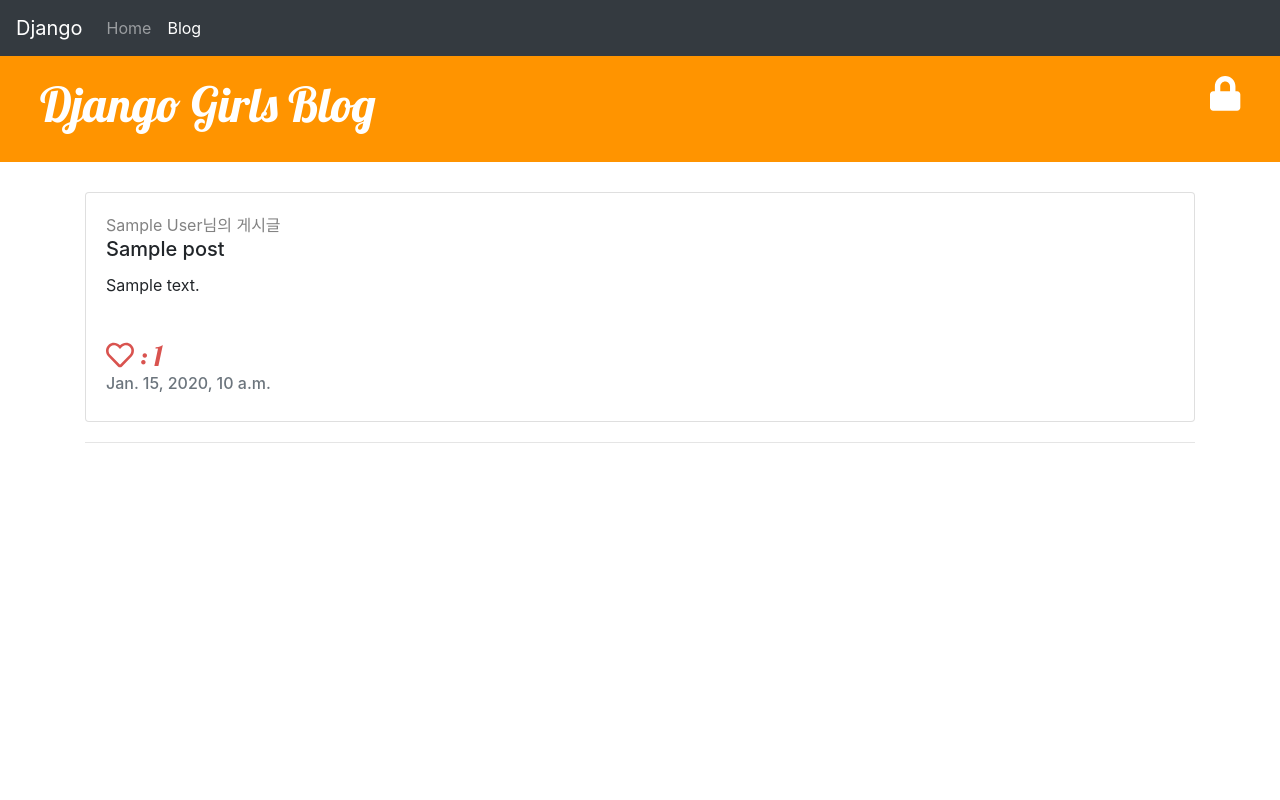
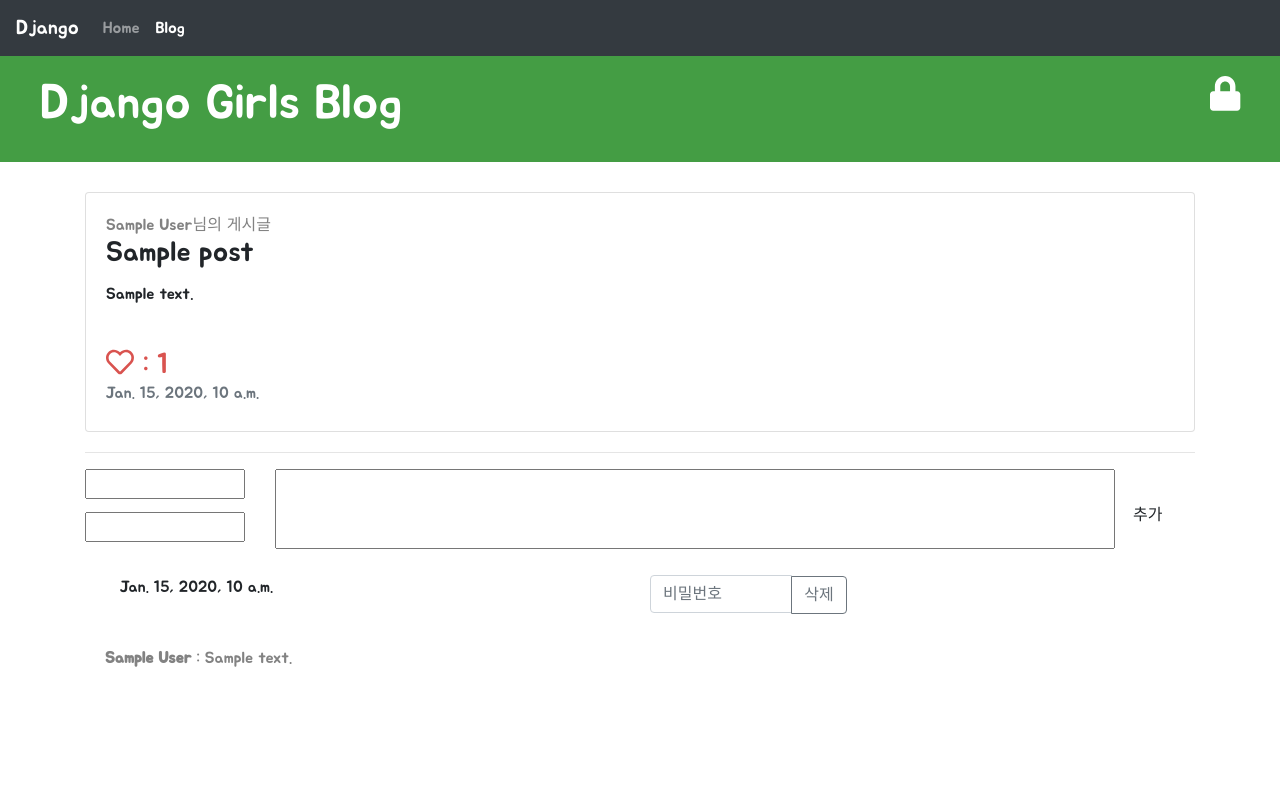
Before and after one commit to jangdoll/my-first-blog, a Django app: template blog/templates/blog/post_detail.html in a window 1280 px wide. Run offline with Django 3.2, Linux system fonts and the light colour scheme; the template is opened without the code that fills it: most values are stand-ins (such as "Sample title", 1, 10 or a date in 2020); form fields are guessed from the names that the template uses; some libraries are stand-ins or nearby versions.

Commit message:
댓글 삭제

```diff
--- a/blog/static/css/blog.css
+++ b/blog/static/css/blog.css
@@ -1,10 +1,10 @@
-.page-header { background-color: #ff9400; margin-top: 0; padding: 20px 20px 20px 40px; }
+body { font-family: 'Jua', sans-serif }
+.page-header { background-color: #449d44; margin-top: 0; padding: 20px 20px 20px 40px; }
 .page-header h1, .page-header h1 a, .page-header h1 a:visited, .page-header h1 a:active { color: #ffffff; font-size: 36pt; text-decoration: none; }
 
 .content {  /*margin-left: 40px;*/ }
 
-h1, h2, h3, h4 { font-family: 'Lobster', cursive; }
-.date { color: #828282; }
+.date { color: #828282;  width: 100%}
 
 .save { float: right; }
 .post-form textarea, .post-form input { width: 100%; }
@@ -19,3 +19,9 @@ h1, h2, h3, h4 { font-family: 'Lobster', cursive; }
 .icon { padding: 10px 27px;}
 .container { margin-top: 10px; }
 .card-body>p { height: 50px; text-overflow: ellipsis; overflow-y: hidden;}
+.comment-box { padding: 0 0 0 15px; }
+.comment-box>textarea{ height: 80px; }
+.comment-box>button{ margin: 0 auto; }
+textarea { resize: none; }
+.comment-form>input { margin-bottom: 13px; }
+.input-group-append {margin: -4.5px 0 0 -6px;}
--- a/blog/templates/blog/base.html
+++ b/blog/templates/blog/base.html
@@ -14,7 +14,7 @@
             integrity="sha384-JjSmVgyd0p3pXB1rRibZUAYoIIy6OrQ6VrjIEaFf/nJGzIxFDsf4x0xIM+B07jRM"
             crossorigin="anonymous"></script>
     <script defer="" src="https://use.fontawesome.com/releases/v5.0.8/js/all.js"></script>
-    <link href="//fonts.googleapis.com/css?family=Lobster&subset=latin,latin-ext" rel="stylesheet" type="text/css">
+    <link href="https://fonts.googleapis.com/css?family=Jua&display=swap" rel="stylesheet">
     <link rel="stylesheet" href="{% static 'css/blog.css' %}">
 </head>
 <body>
@@ -40,7 +40,7 @@
     {% if user.is_authenticated %}
         <a href="{% url 'post_new' %}" class="top-menu"><i class="fas fa-plus"></i></a>
         <a href="{% url 'post_draft_list' %}" class="top-menu"><i class="fas fa-edit"></i></a>
-        <p class="top-menu">Hello {{ user.username }} <small>(<a href="{% url 'logout' %}">Log out</a>) </small></p>
+        <p class="top-menu">Hello {{ user.username }} <small>(<a href="{% url 'logout' %}">로그아웃</a>) </small></p>
     {% else %}
         <a href="{% url 'login' %}" class="top-menu"><i class="fas fa-lock"></i></a>
     {% endif %}
--- a/blog/templates/blog/post_detail.html
+++ b/blog/templates/blog/post_detail.html
@@ -7,24 +7,25 @@
                 <div class="date">
                     {{ post.author }}님의 게시글
                     {% if user.is_authenticated %}
+                        {% if user.id is post.author_id %}
                             <a class="btn btn-default" href="{% url 'post_edit' pk=post.pk %}"><i
                                     class="fas fa-pencil-alt"></i></a>
                             <a class="btn btn-default" href="{% url 'post_remove' pk=post.pk %}"><i
                                     class="fas fa-trash-alt"></i></a>
                         {% endif %}
+                    {% endif %}
                 </div>
             {% else %}
-                <a class="btn btn-outline-primary" href="{% url 'post_publish' pk=post.pk %}">Publish</a>
+                <a class="btn btn-outline-primary" href="{% url 'post_publish' pk=post.pk %}">게시하기</a>
                 <a class="btn btn-outline-primary icon" href="{% url 'post_edit' pk=post.pk %}"><i
                         class="fas fa-pencil-alt"></i></a>
                 <a class="btn btn-outline-primary icon" href="{% url 'post_remove' pk=post.pk %}"><i
                         class="fas fa-trash-alt"></i></a>
             {% endif %}
 
-
-            <h5 class="card-title">{{ post.title }}</h5>
-            <p>{{ post.text|linebreaksbr }}</p>
-
+            <h3 class="card-title">{{ post.title }}</h3>
+            <p>{{ post.text|safe|linebreaksbr }}</p>
+            {% if user.is_authenticated %}
                 <a href="{% url 'post_like_toggle' pk=post.pk %}">
                     {% if user in post.like_users.all %}
                         <h3 style="color: #d9534f"><i class="fas fa-heart"></i> : {{ post.like_count }}</h3>
@@ -32,29 +33,56 @@
                         <h3 style="color: #d9534f"><i class="far fa-heart"></i> : {{ post.like_count }}</h3>
                     {% endif %}
                 </a>
+            {% else %}
+                <h3 style="color: #d9534f"><i class="far fa-heart"></i> : {{ post.like_count }}</h3>
+            {% endif %}
             <h6 class="card-subtitle mb-2 text-muted">{{ post.published_date }}</h6>
         </div>
     </div>
     <hr>
-    {% if user.is_authenticated %}
-        <a class="btn btn-link" href="{% url 'add_comment_to_post' pk=post.pk %}">댓글추가</a>
-    {% endif %}
+    <form method="POST" class="post-form">{% csrf_token %}
+        <div class="row">
+            <div class="col-md-2 comment-form">
+                {{ form.author }}
+                {{ form.password }}
+            </div>
+            <div class="comment-box col-md-9">
+                {{ form.text }}
+            </div>
+            <button type="submit" class="save btn btn-default">추가</button>
+        </div>
+    </form>
     {% for comment in post.comments.all %}
-        {% if user.is_authenticated or comment.approved_comment %}
-            <div class="comment">
-            {{ comment.created_date }}
-            {% if not comment.approved_comment %}
-                <a class="btn btn-default" href="{% url 'comment_approve' pk=comment.pk %}"><i
-                        class="fas fa-check-circle"></i> </a>
-                <a class="btn btn-default" href="{% url 'comment_remove' pk=comment.pk %}"><i
-                        class="fas fa-trash-alt"></i></a>
-            {% endif %}
+            <div class="comment row">
+                <div class="col-6">{{ comment.created_date }}</div>
+{#                {% if user.is_authenticated or comment.approved_comment %}#}
+                    <form id="pass-form" method="POST">{% csrf_token %}
+                        <div>
+                            <div class="input-group mb-3">
+                                <input type="password" name="password_confirm" class="form-control col-5" placeholder="비밀번호" aria-label="비밀번호" aria-describedby="button-addon2">
+                                <input type="text" name="author" style="display: none" class="form-control" value="{{ comment.id }}">
+                                <div class="input-group-append">
+                                    <button class="btn btn-outline-secondary" type="submit" id="button-addon2">삭제</button>
+                                </div>
+                            </div>
+                        </div>
+                    </form>
+{#                {% endif %}#}
                 <div class="date">
-                <strong>{{ comment.author }}</strong>
-                <p>{{ comment.text|linebreaks }}</p>
+                    <p><strong>{{ comment.author }}</strong> : {{ comment.text }}</p>
                 </div>
-        {% endif %}
+            </div>
     {% empty %}
         <p>댓글이 없습니다</p>
     {% endfor %}
+    {#    <script>#}
+    {#        function myFunction() {#}
+    {#            var x = document.getElementById('pass-form');#}
+    {#            if (x.style.display === 'none') {#}
+    {#                x.style.display = null;#}
+    {#            } else {#}
+    {#                x.style.display = 'none';#}
+    {#            }#}
+    {#        }#}
+    {#    </script>#}
 {% endblock %}
--- a/blog/templates/blog/post_list.html
+++ b/blog/templates/blog/post_list.html
@@ -6,10 +6,10 @@
             <div class="card-body">
                 <h6 class="card-subtitle mb-2 text-muted">{{ post.author }}님의 게시글</h6>
                 <h6 class="card-subtitle mb-2 text-muted">{{ post.published_date }}</h6>
-                <h5 class="card-title">{{ post.title }}</h5>
-                <p class="card-text">{{ post.text|linebreaksbr }}</p>
+                <h3 class="card-title">{{ post.title }}</h3>
+                <p class="card-text">{{ post.text|striptags|truncatechars:200|linebreaksbr}}</p>
                 <h6 class="card-subtitle mb-2 text-muted">{{ post.comments.all.count }}개의 댓글 | 좋아요 : {{ post.like_count }}</h6>
-                <a class="btn btn-primary" href="{% url 'post_detail' pk=post.pk %}">Detail</a>
+                <a class="btn btn-primary" href="{% url 'post_detail' pk=post.pk %}">자세히</a>
                 {#                <a href="#" class="card-link">Another link</a>#}
             </div>
         </div>
--- a/blog/templates/registration/signup.html
+++ b/blog/templates/registration/signup.html
@@ -5,7 +5,7 @@
     <form method="post" action="{% url 'signup' %}">
     {% csrf_token %}
         {{ form.as_p }}
-        <input class="btn btn btn-info" type="submit" value="signup" />
+        <input class="btn btn btn-info" type="submit" value="회원가입" />
         <input type="hidden" name="next" value="{{ next }}" />
     </form>
 {% endblock %}
--- a/blog/urls.py
+++ b/blog/urls.py
@@ -13,7 +13,7 @@ urlpatterns = [
     url(r'^drafts/$', views.post_draft_list, name='post_draft_list'),
     url(r'^post/(?P<pk>\d+)/publish/$', views.post_publish, name='post_publish'),
     url(r'^post/(?P<pk>\d+)/remove/$', views.post_remove, name='post_remove'),
-    url(r'^post/(?P<pk>\d+)/comment/$', views.add_comment_to_post, name='add_comment_to_post'),
+    url(r'^post/(?P<pk>\d+)/comment/$', views.post_detail, name='add_comment_to_post'),
     url(r'^comment/(?P<pk>\d+)/approve/$', views.comment_approve, name='comment_approve'),
     url(r'^comment/(?P<pk>\d+)/remove/$', views.comment_remove, name='comment_remove'),
 ]
```
Also changed, not shown: blog/forms.py (+28 -3 lines), blog/models.py (+6 -12 lines), blog/templates/blog/post_edit.html (+5 -3 lines), blog/templates/registration/login.html (+5 -15 lines), blog/views.py (+48 -21 lines), mysite/settings.py (+15 -17 lines), mysite/urls.py (+5 -4 lines). Lines whose indentation alone changed are shown as unchanged.
